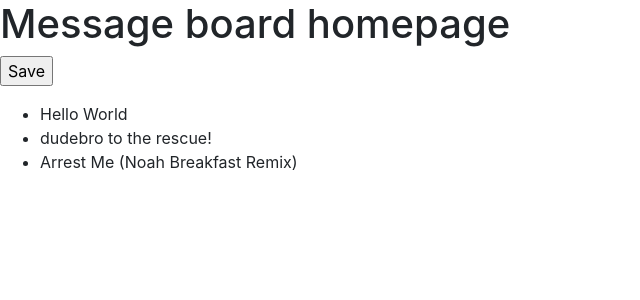
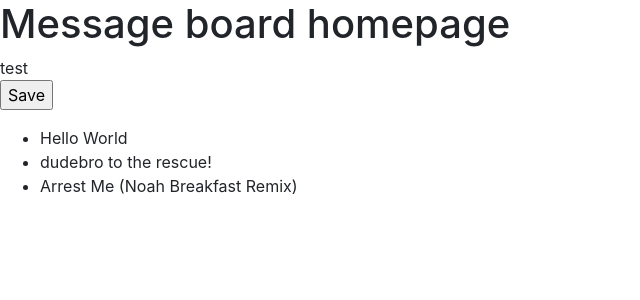
Before and after one commit to DudeBroSQL/mb-app, a Django app: page / in a window 1280 px wide. Shown: the top 300 px of the page, without its empty margins (0-640 px from the left). Run offline with Django 3.2, Linux system fonts and the light colour scheme; data comes from the database, SQL or seed files in the repository; some libraries are stand-ins or nearby versions.

Commit message:
test commit

```diff
--- a/templates/home.html
+++ b/templates/home.html
@@ -3,7 +3,7 @@
     <link rel="stylesheet" href="https://stackpath.bootstrapcdn.com/bootstrap/4.4.1/css/bootstrap.min.css" integrity="sha384-Vkoo8x4CGsO3+Hhxv8T/Q5PaXtkKtu6ug5TOeNV6gBiFeWPGFN9MuhOf23Q9Ifjh" crossorigin="anonymous">
 </head>
 <div>
-<h1>Message board homepage</h1>
+<h1>Message board homepage</h1> test
 <div>
     <form action="" method="post">{% csrf_token %}
         {{ form.as_p }}
```
